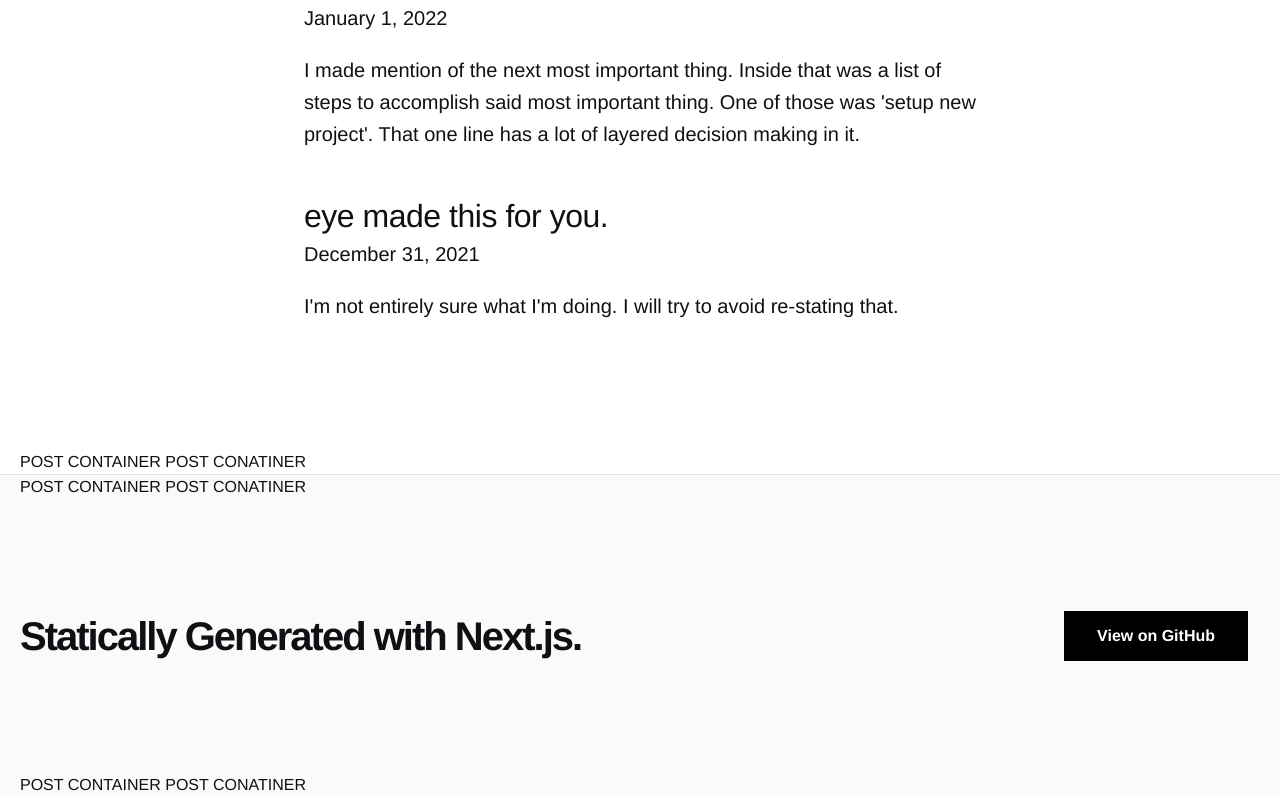
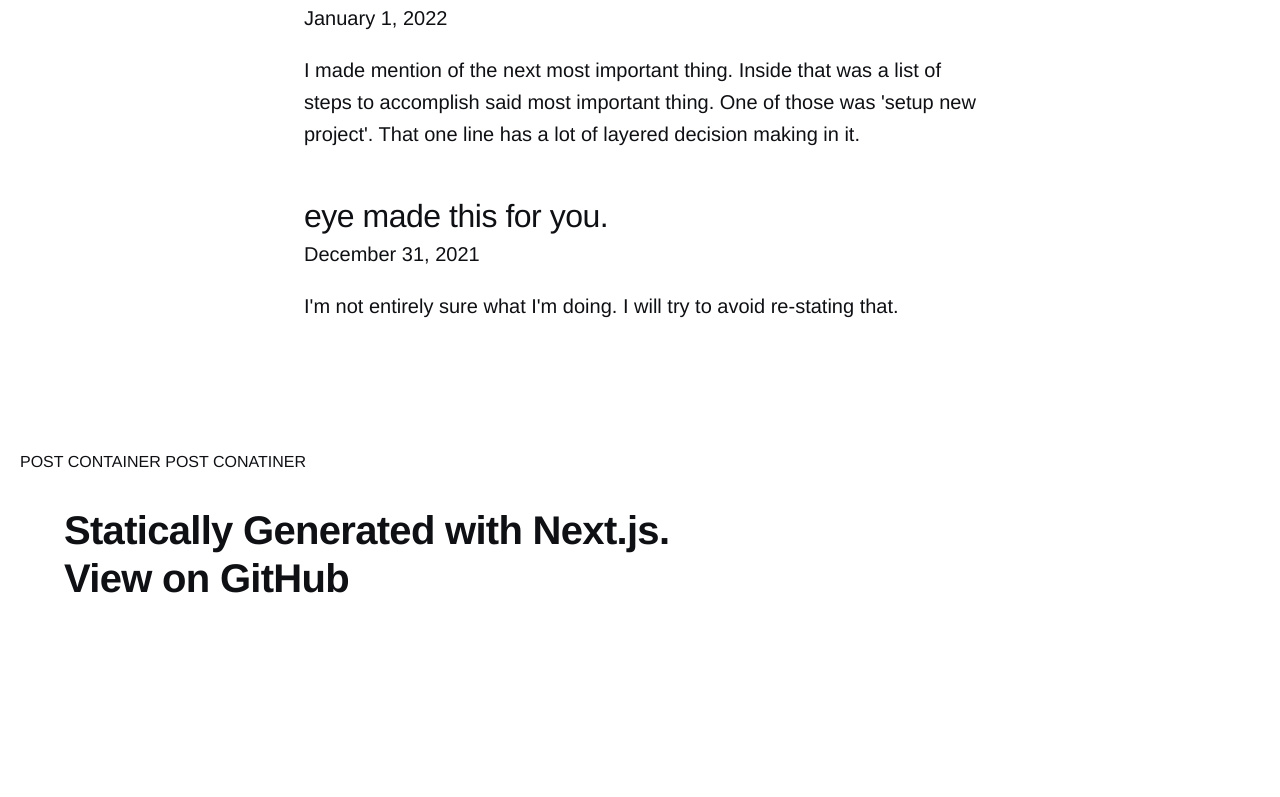
Before and after one commit to rttnbrgr/homebase, a Next.js app: page /blog in a window 1280 px wide. Shown: the part 643-1440 px from the top of the page. After the commit the page ends 1277 px from the top, so only its background shows below. Built offline with nearby package versions, Linux system fonts and the light colour scheme.

Commit message:
refactor footer

```diff
--- a/components/blog/footer.tsx
+++ b/components/blog/footer.tsx
@@ -1,26 +1,26 @@
-import Container from "./container";
 import { REPO_PATH } from "../../lib/constants";
+import {
+  Box,
+  Container as ChakraContainer,
+  Text,
+  Link as ChakraLink
+} from "@chakra-ui/react";
+import NextLink from "next/link";
 
 const Footer = () => {
   return (
-    <footer className="bg-neutral-50 border-t border-neutral-200">
-      <Container>
-        <div className="py-28 flex flex-col lg:flex-row items-center">
-          <h3 className="text-4xl lg:text-[2.5rem] font-bold tracking-tighter leading-tight text-center lg:text-left mb-10 lg:mb-0 lg:pr-4 lg:w-1/2">
-            Statically Generated with Next.js.
-          </h3>
-          <div className="flex flex-col lg:flex-row justify-end items-center lg:pl-4 lg:w-1/2">
-            <a
-              href={REPO_PATH}
-              className="mx-3 bg-black hover:bg-white hover:text-black border border-black text-white font-bold py-3 px-12 lg:px-8 duration-200 transition-colors mb-6 lg:mb-0"
-              target="_blank"
-              rel="noreferrer">
+    <>
+      <Box as="footer" layerStyle="" py="8">
+        <ChakraContainer bg="transparent" variant="refactor">
+          <Text as="h3">Statically Generated with Next.js.</Text>
+          <Text>
+            <ChakraLink href={REPO_PATH} layerStyle="resetLink" isExternal>
               View on GitHub
-            </a>
-          </div>
-        </div>
-      </Container>
-    </footer>
+            </ChakraLink>
+          </Text>
+        </ChakraContainer>
+      </Box>
+    </>
   );
 };
 
--- a/components/layouts/LayoutBlog.tsx
+++ b/components/layouts/LayoutBlog.tsx
@@ -17,9 +17,9 @@ const LayoutBlog = ({ preview, children }: Props) => {
         <div className="min-h-screen">
           <Alert preview={preview} />
           <main>{children}</main>
+          <Footer />
         </div>
       </ChakraProvider>
-      <Footer />
     </>
   );
 };
--- a/components/layouts/LayoutChakra.tsx
+++ b/components/layouts/LayoutChakra.tsx
@@ -2,6 +2,7 @@ import { ChakraProvider } from "@chakra-ui/react";
 import React from "react";
 import Meta from "../meta";
 import theme from "../../theme";
+import Footer from "../blog/footer";
 
 type LayoutProps = {
   children: React.ReactNode;
@@ -15,6 +16,7 @@ const LayoutChakra = ({ children }: LayoutProps) => {
         <div className="min-h-screen flex justify-center items-start">
           <main>{children}</main>
         </div>
+        <Footer />
       </ChakraProvider>
     </>
   );
```
